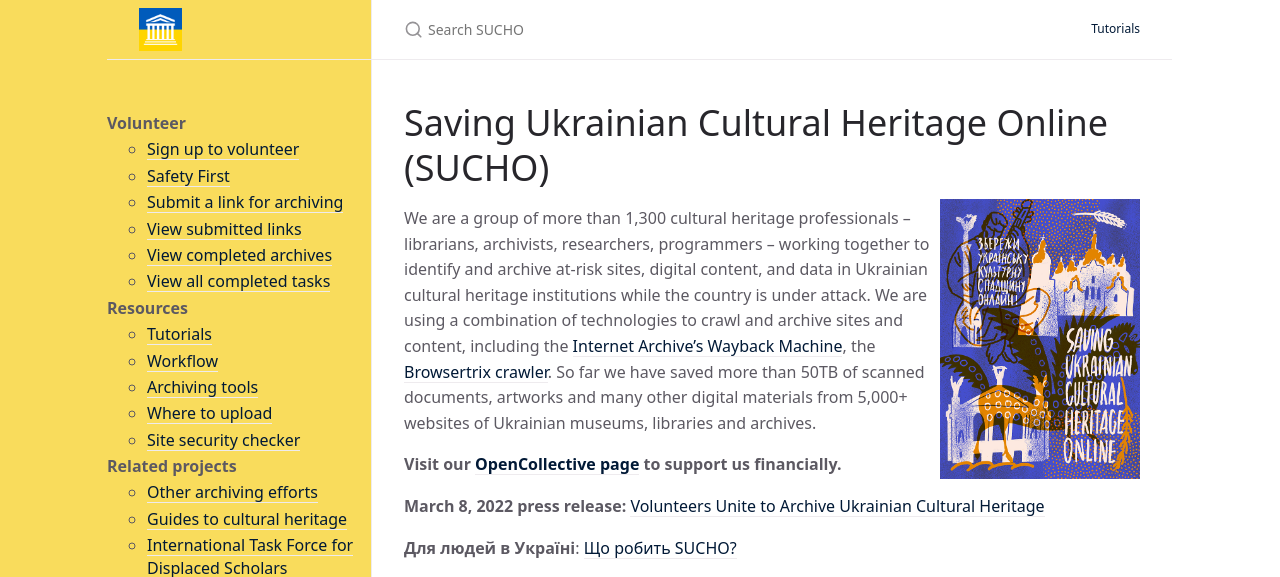
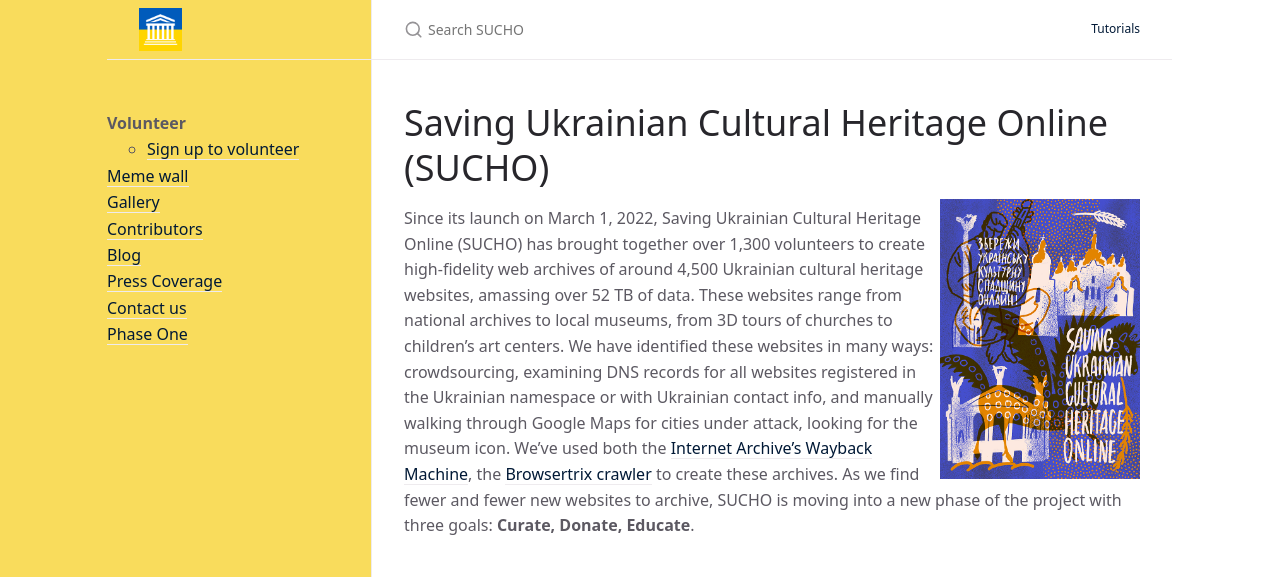
Before and after one commit to sucho-archiving/sucho-archiving.github.io, a Jekyll site: the page built from index.md, in a window 1280 px wide and 1400 px high. Shown: the top 577 px of the window. Built offline with Jekyll 4.4.1, drawn with Linux system fonts in a browser that asks for light colours; some of the changed text lies outside the part shown; grey boxes are pictures that could not be loaded.

Commit message:
Draft of interim site

```diff
--- a/_includes/nav.html
+++ b/_includes/nav.html
@@ -2,33 +2,13 @@
 	<li> <strong>Volunteer</strong>
 		<ul>
 			<li><a href="https://docs.google.com/forms/d/e/1FAIpQLSc6KbhtEOI8zKsQmKT_waE1XlYEF1E6t-HzJ7Gc1EBfMvMg_A/viewform">Sign up to volunteer</a></li>
-			<li><a href="/security">Safety First</a></li>
-
-			<li><a href="https://docs.google.com/forms/d/e/1FAIpQLSffa64-l6qXqEumAcf38OEOrTFeYZEmF531PNv9ZgzNFbcgxQ/viewform">Submit a link for archiving</a></li>
-			<li><a href="https://docs.google.com/spreadsheets/d/1Rf0sQ3OB7tirk1xKiaa52lzV9ZTCDkx7eiuK5EXj6l8/edit#gid=336731417">View submitted links</a></li>
-        	<li><a href="/archives">View completed archives</a></li>
-			<li><a href="https://docs.google.com/spreadsheets/d/1zcrfKnuyG2VOGLvhfxPLiwBlUtGbf8ZzObuJyWkZW9k/edit#gid=0">View all completed tasks</a></li>
 		</ul>
 	</li>
-	<li><strong>Resources</strong>
-		<ul>
-			<li><a href="/tutorials">Tutorials</a></li>
-			<li><a href="/workflow">Workflow</a></li>
-			<li><a href="/tech">Archiving tools</a></li>
-			<li><a href="/data-upload">Where to upload</a></li>
-			<li><a href="https://sitecheck.sucuri.net/">Site security checker</a></li>
-		</ul>
-	</li>
-	<li><strong>Related projects</strong>
-		<ul>
-			<li><a href="/other-efforts">Other archiving efforts</a></li>
-
-			<li><a href="/cultural-heritage">Guides to cultural heritage</a></li>
-			<li><a href="https://docs.google.com/document/d/1S0qKI9NoIMKVSoJ17R-_d4vkcolvCK4Is1dgGkFjgto/edit">International Task Force for Displaced Scholars</a></li>
-		</ul>
-	</li>
+	<li><a href="https://memes.sucho.org/">Meme wall</a></li>
+	<li><a href="https://gallery.sucho.org/">Gallery</a></li>
 	<li><a href="/contributors">Contributors</a></li>
 	<li><a href="/blog">Blog</a></li>
 	<li><a href="/press">Press Coverage</a></li>
 	<li><a href="/contact">Contact us</a></li>
+		<li><a href="/phase-one">Phase One</a></li>
 </ul>
--- a/index.md
+++ b/index.md
@@ -11,25 +11,22 @@
 
 <img src="/assets/images/suchoposter-small.jpg" width="200px" style="float:right;" title="Credit: Vlad Kholodnyi (@kholodnyi_vlad)">
 
-We are a group of more than 1,300 cultural heritage professionals – librarians, archivists, researchers, programmers – working together to identify and archive at-risk sites, digital content, and data in Ukrainian cultural heritage institutions while the country is under attack. We are using a combination of technologies to crawl and archive sites and content, including the [Internet Archive’s Wayback Machine](https://archive.org/web/), the [Browsertrix crawler](https://github.com/webrecorder/browsertrix-crawler). So far we have saved more than 50TB of scanned documents, artworks and many other digital materials from 5,000+ websites of Ukrainian museums, libraries and archives.
+Since its launch on March 1, 2022, Saving Ukrainian Cultural Heritage Online (SUCHO) has brought together over 1,300 volunteers to create high-fidelity web archives of around 4,500 Ukrainian cultural heritage websites, amassing over 52 TB of data. These websites range from national archives to local museums, from 3D tours of churches to children’s art centers. We have identified these websites in many ways: crowdsourcing, examining DNS records for all websites registered in the Ukrainian namespace or with Ukrainian contact info, and manually walking through Google Maps for cities under attack, looking for the museum icon. We've used both the [Internet Archive’s Wayback Machine](https://archive.org/web/), the [Browsertrix crawler](https://github.com/webrecorder/browsertrix-crawler) to create these archives. As we find fewer and fewer new websites to archive, SUCHO is moving into a new phase of the project with three goals: **Curate, Donate, Educate**.
 
-**Visit our [OpenCollective page](https://opencollective.com/sucho) to support us financially.**
+## Donating
+We're currently raising funds for digitization equipment to send to Ukrainian libraries, archives, and museums that have requested it. [Donate to the Ukrainian digitization equipment fund here](https://opencollective.com/sucho/projects/equipment).
 
-**March 8, 2022 press release:** [Volunteers Unite to Archive Ukrainian Cultural Heritage](press-release-20220308-volunteers-unite)
 
-**Для людей в Україні**: [Що робить SUCHO?](/ukraina)
 
 {% include youtubePlayer.html id=page.youtubeID %}
 
 # How can I help?
 
+
 ## Volunteering
-0. No clue what's going on? Visit our [orientation page](https://www.sucho.org/orientation).
-1. [Submit](https://docs.google.com/forms/d/e/1FAIpQLSffa64-l6qXqEumAcf38OEOrTFeYZEmF531PNv9ZgzNFbcgxQ/viewform) important URLs for collections in cultural heritage institutions in Ukraine
-2. If you can read Ukrainian or Russian, or if you can run the Browsertrix crawler (check out our [Browsertrix documentation](/browsertrix) to see if it's something you'd be up for trying), fill out the [volunteer form](https://docs.google.com/forms/d/e/1FAIpQLSc6KbhtEOI8zKsQmKT_waE1XlYEF1E6t-HzJ7Gc1EBfMvMg_A/viewform).
-3. We are currently at capacity for people to help with Wayback Machine / Internet Archive tasks or manual Webrecorder tasks, but you can still help by submitting URLs.
+Since May, we've been at capacity for volunteers, but we'll be adding everyone from the standby list to the project by the end of July 2022. We're currently working on a new set of tasks as part of our *Phase 2: Curate, Donate, Educate*. If you're interested in volunteering, please [fill out our volunteer form](https://docs.google.com/forms/d/e/1FAIpQLSc6KbhtEOI8zKsQmKT_waE1XlYEF1E6t-HzJ7Gc1EBfMvMg_A/viewform) and we'll be in touch by the end of the month.
 
-You'll need to wait until we add you to the Slack to actually get started, but if you want to read about the process, here's our [workflow](/workflow) and a [orientation for new volunteers](/orientation).
+We'll need help looking for memes (in many languages) for our [meme wall collection](http://memes.sucho.org/), selecting objects for the [gallery](https://gallery.sucho.org/), and doing quality control and curating our web archives.
 
 # About us
 
```
Also changed, not shown: phase-one.md (added, +29 -0 lines), android-chrome-192x192.png, android-chrome-512x512.png, apple-touch-icon.png, assets/images/sucho-logo copy.png (added), favicon-16x16.png, favicon-32x32.png, favicon.ico.
